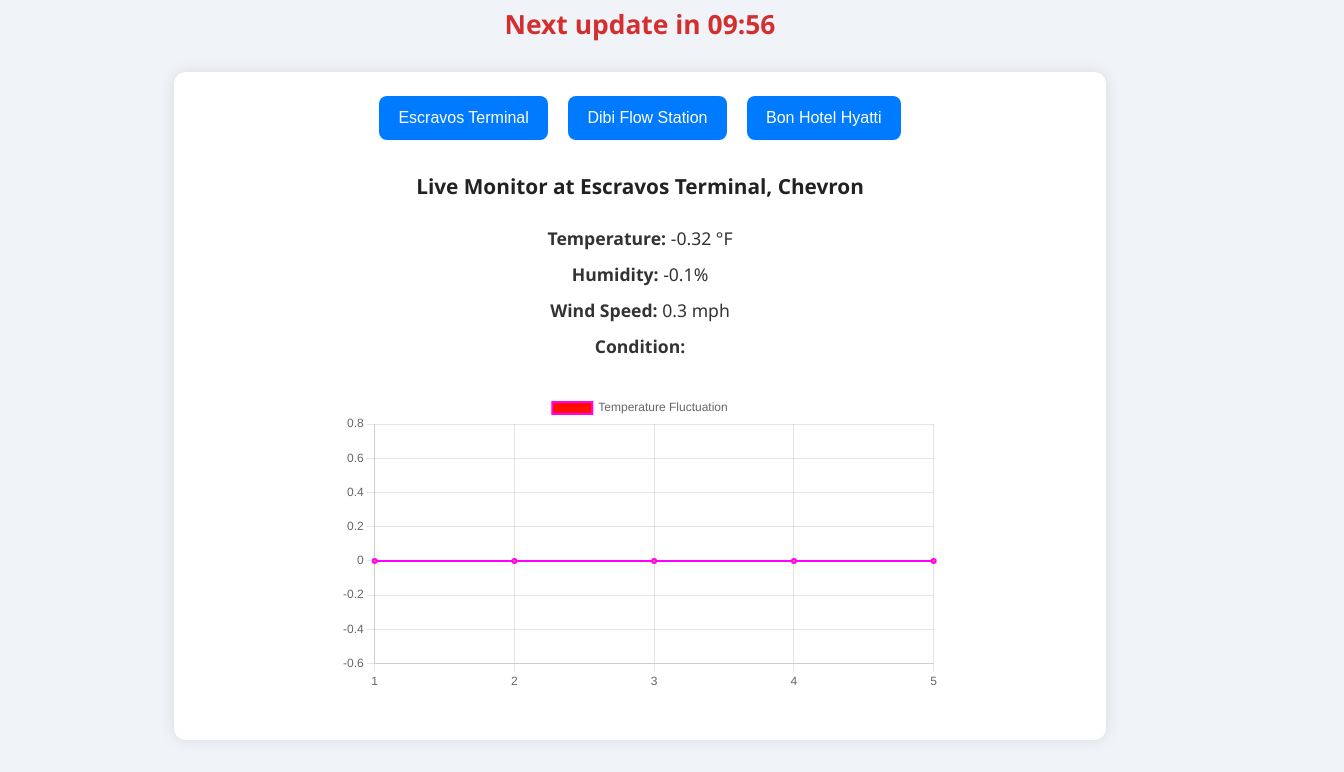
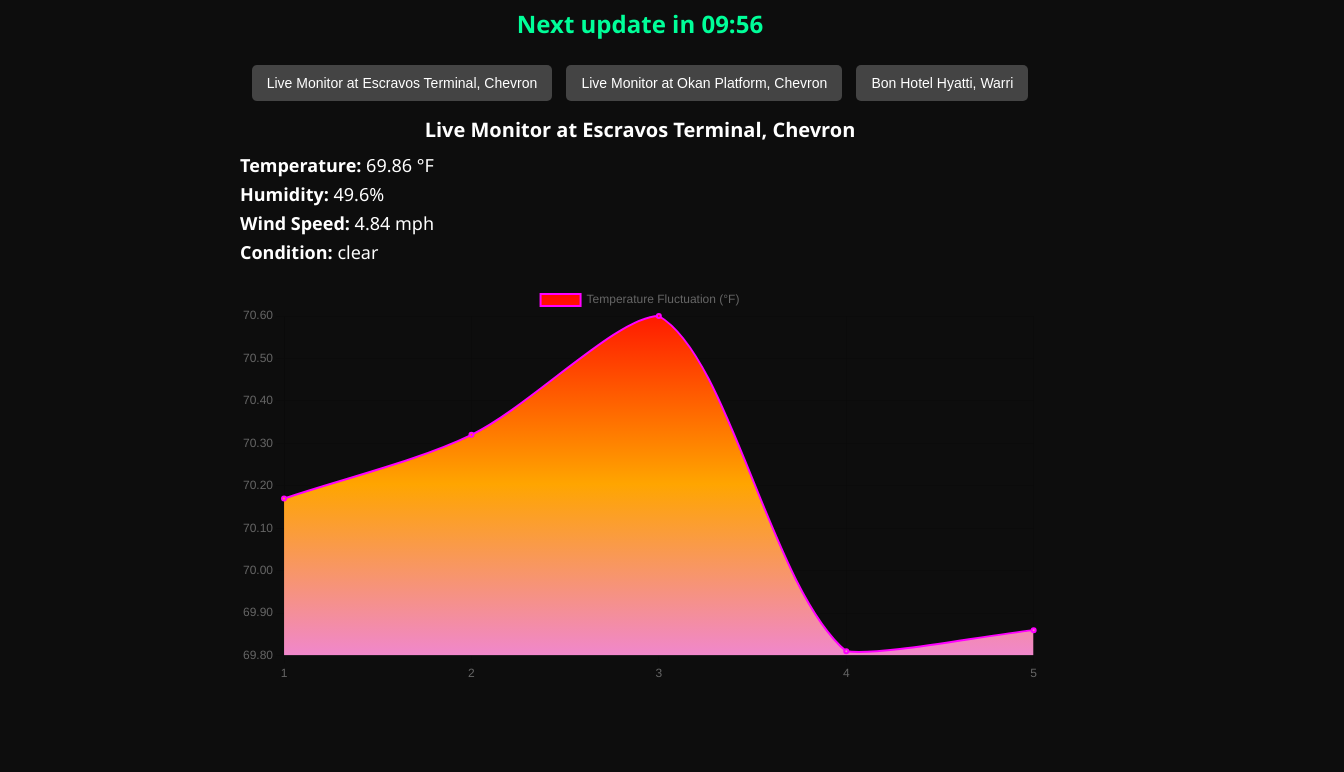
Before and after one commit to LIGHTLABS-CO/Chemical-safety-app, a plain HTML site: page Index.html in a window 1280 px wide. Shown: the part 84-856 px from the top of the page, 1344 px wide, since content can reach past the window. After the commit the page ends 800 px from the top, so only its background shows below. Drawn offline with nearby package versions, Linux system fonts and the light colour scheme; no server answers.

Commit message:
Update Index.html

```diff
--- a/Index.html
+++ b/Index.html
@@ -1,35 +1,88 @@
-<!DOCTYPE html><html lang="en">
+<!DOCTYPE html>
+<html lang="en">
 <head>
   <meta charset="UTF-8" />
   <meta name="viewport" content="width=device-width, initial-scale=1.0"/>
-  <title>Weather Monitor</title>
-  <link rel="stylesheet" href="style.css"/>
+  <title>Live Weather Monitor</title>
   <script src="https://cdn.jsdelivr.net/npm/chart.js"></script>
+  <style>
+    body {
+      font-family: 'Segoe UI', sans-serif;
+      background-color: #0d0d0d;
+      color: #ffffff;
+      margin: 0;
+      padding: 0;
+    }
+    .banner {
+      background: linear-gradient(to right, #00c6ff, #0072ff);
+      text-align: center;
+      padding: 20px;
+      font-size: 30px;
+      font-weight: bold;
+      color: white;
+    }
+    .countdown-timer {
+      text-align: center;
+      font-size: 24px;
+      font-weight: bold;
+      margin-top: 10px;
+      color: #00ff99;
+    }
+    .container {
+      max-width: 800px;
+      margin: auto;
+      padding: 20px;
+    }
+    button {
+      margin: 5px;
+      padding: 10px 15px;
+      font-size: 14px;
+      cursor: pointer;
+      background: #444;
+      color: white;
+      border: none;
+      border-radius: 5px;
+    }
+    #base-name {
+      text-align: center;
+      font-size: 20px;
+      margin: 10px 0;
+      font-weight: bold;
+    }
+    .data-point {
+      margin: 5px 0;
+      font-size: 18px;
+    }
+    canvas {
+      margin-top: 20px;
+    }
+  </style>
 </head>
 <body>
   <div class="banner">LIGHTHOUSE LABS</div>
-  <div class="countdown-timer" id="countdown">Next update in 10:00</div>  <div class="container">
+  <div class="countdown-timer" id="countdown">Next update in 10:00</div>
+  <div class="container">
     <div style="text-align: center;">
-      <button onclick="switchBase('Escravos Terminal')">Escravos Terminal</button>
-      <button onclick="switchBase('Dibi (Abiteye) Flow Station')">Dibi Flow Station</button>
-      <button onclick="switchBase('Bon Hotel Hyatti, Warri')">Bon Hotel Hyatti</button>
-    </div><div id="base-name">Live Monitor at Escravos Terminal, Chevron</div>
-<div id="weather"></div>
-<canvas id="tempChart"></canvas>
+      <button onclick="switchBase('Escravos Terminal')">Live Monitor at Escravos Terminal, Chevron</button>
+      <button onclick="switchBase('Okan Platform')">Live Monitor at Okan Platform, Chevron</button>
+      <button onclick="switchBase('Bon Hotel Hyatti, Warri')">Bon Hotel Hyatti, Warri</button>
+    </div>
+    <div id="base-name">Live Monitor at Escravos Terminal, Chevron</div>
+    <div id="weather"></div>
+    <canvas id="tempChart"></canvas>
+  </div>
 
-  </div>  <script>
+  <script>
     let base = 'Escravos Terminal';
     let countdown = 600;
     let chart;
     let temperatureData = [];
-    let latestTemp = 0;
-    let latestHumidity = 0;
-    let latestWindSpeed = 0;
     const ctx = document.getElementById('tempChart').getContext('2d');
 
     function switchBase(newBase) {
       base = newBase;
-      document.getElementById('base-name').innerText = `Live Monitor at ${newBase}, Chevron`;
+      document.getElementById('base-name').innerText =
+        newBase.includes("Chevron") ? `Live Monitor at ${newBase}, Chevron` : newBase;
       fetchWeather();
     }
 
@@ -44,40 +97,7 @@
       }
     }
 
-    async function fetchWeather() {
-      const url = `https://api.openweathermap.org/data/2.5/weather?q=Warri,NG&appid=7ce545e8426a719062d9f8a7795d1e56&units=imperial`;
-      const response = await fetch(url);
-      const data = await response.json();
-
-      latestTemp = data.main.temp;
-      latestHumidity = data.main.humidity;
-      latestWindSpeed = data.wind.speed;
-      const weather = data.weather[0].description;
-
-      document.getElementById('weather').setAttribute('data-condition', weather);
-    }
-
-    function simulateFluctuation() {
-      let temp = (latestTemp + (Math.random() * 1.5 - 0.7)).toFixed(2);
-      let humidity = (latestHumidity + (Math.random() * 1.2 - 0.6)).toFixed(1);
-      let windSpeed = (latestWindSpeed + (Math.random() * 0.8 - 0.4)).toFixed(1);
-      const condition = document.getElementById('weather').getAttribute('data-condition') || '';
-
-      temperatureData.push(temp);
-      if (temperatureData.length > 20) temperatureData.shift();
-
-      document.getElementById('weather').innerHTML = `
-        <div class="data-point"><strong>Temperature:</strong> ${temp} °F</div>
-        <div class="data-point"><strong>Humidity:</strong> ${humidity}%</div>
-        <div class="data-point"><strong>Wind Speed:</strong> ${windSpeed} mph</div>
-        <div class="data-point"><strong>Condition:</strong> ${condition}</div>
-      `;
-
-      updateChart();
-    }
-
-    function updateChart() {
-      if (chart) chart.destroy();
+    function initializeChart() {
       const gradient = ctx.createLinearGradient(0, 0, 0, 400);
       gradient.addColorStop(0, 'red');
       gradient.addColorStop(0.5, 'orange');
@@ -88,7 +108,7 @@
         data: {
           labels: Array.from({ length: temperatureData.length }, (_, i) => i + 1),
           datasets: [{
-            label: 'Temperature Fluctuation',
+            label: 'Temperature Fluctuation (°F)',
             data: temperatureData,
             borderColor: 'rgba(255,0,255,1)',
             backgroundColor: gradient,
@@ -99,7 +119,7 @@
           }]
         },
         options: {
-          responsive: true,
+          animation: false,
           scales: {
             y: {
               beginAtZero: false
@@ -109,8 +129,54 @@
       });
     }
 
+    function updateChartData(newTemp) {
+      temperatureData.push(newTemp);
+      if (temperatureData.length > 20) temperatureData.shift();
+      chart.data.labels = Array.from({ length: temperatureData.length }, (_, i) => i + 1);
+      chart.data.datasets[0].data = temperatureData;
+      chart.update();
+    }
+
+    async function fetchWeather() {
+      const url = `https://api.openweathermap.org/data/2.5/weather?q=Warri,NG&appid=7ce545e8426a719062d9f8a7795d1e56&units=imperial`;
+      const response = await fetch(url);
+      const data = await response.json();
+
+      const temp = data.main.temp;
+      const humidity = data.main.humidity;
+      const windSpeed = data.wind.speed;
+      const condition = data.weather[0].description;
+
+      document.getElementById('weather').setAttribute('data-base-temp', temp);
+      document.getElementById('weather').setAttribute('data-base-humidity', humidity);
+      document.getElementById('weather').setAttribute('data-base-wind', windSpeed);
+      document.getElementById('weather').setAttribute('data-condition', condition);
+    }
+
+    function fluctuateDisplay() {
+      const baseTemp = parseFloat(document.getElementById('weather').getAttribute('data-base-temp')) || 70;
+      const baseHumidity = parseFloat(document.getElementById('weather').getAttribute('data-base-humidity')) || 50;
+      const baseWind = parseFloat(document.getElementById('weather').getAttribute('data-base-wind')) || 5;
+      const condition = document.getElementById('weather').getAttribute('data-condition') || 'clear';
+
+      const fluctuatedTemp = (baseTemp + (Math.random() * 1.5 - 0.5)).toFixed(2);
+      const fluctuatedHumidity = (baseHumidity + (Math.random() * 2 - 1)).toFixed(1);
+      const fluctuatedWind = (baseWind + (Math.random() * 0.5 - 0.2)).toFixed(2);
+
+      document.getElementById('weather').innerHTML = `
+        <div class="data-point"><strong>Temperature:</strong> ${fluctuatedTemp} °F</div>
+        <div class="data-point"><strong>Humidity:</strong> ${fluctuatedHumidity}%</div>
+        <div class="data-point"><strong>Wind Speed:</strong> ${fluctuatedWind} mph</div>
+        <div class="data-point"><strong>Condition:</strong> ${condition}</div>
+      `;
+
+      updateChartData(fluctuatedTemp);
+    }
+
+    initializeChart();
     fetchWeather();
     setInterval(updateCountdown, 1000);
-    setInterval(simulateFluctuation, 1000);
-  </script></body>
+    setInterval(fluctuateDisplay, 1000);
+  </script>
+</body>
 </html>
```
